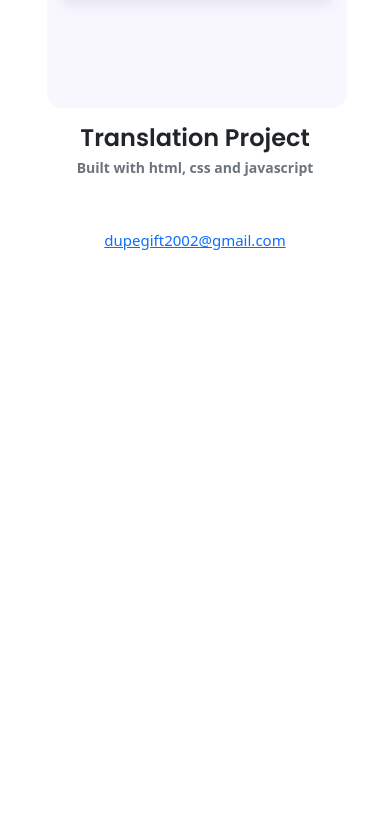
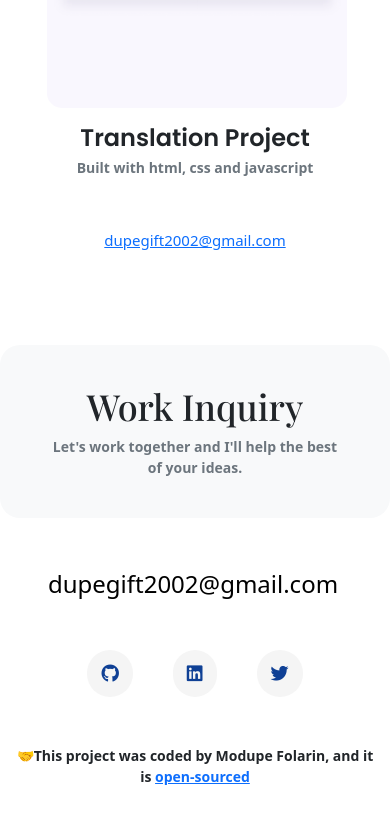
Before and after one commit to FmBrands/my-portfolio, a plain HTML site: page work.html in a window 390 px wide. Shown: the part 1956-2779 px from the top of the page. Before the commit the page ends 2368 px from the top, so only its background shows below. Drawn offline with nearby package versions, Linux system fonts and the light colour scheme.

Commit message:
Made all html files responsive and SEO friendly

```diff
--- a/src/style.css
+++ b/src/style.css
@@ -18,7 +18,7 @@ h6 {
 img {
   border-radius: 15px;
 }
-footer {
+.footer-border {
   border-radius: 20px;
 }
 
@@ -44,7 +44,9 @@ footer {
   font-size: 36px;
   margin: 0;
 }
-
+.source {
+  text-decoration: none;
+}
 .inquiry h4 {
   padding-left: 25px;
   padding-right: 25px;
--- a/work.html
+++ b/work.html
@@ -40,7 +40,7 @@
   <body>
     <nav class="navbar navbar-expand-lg fixed-top bg-primary">
       <div class="container-fluid">
-        <a class="navbar-brand ps-5 text-light" href="#"
+        <a class="navbar-brand ps-5 text-light" href="/"
           >Modupe Folarin
           <i
             class="fa-brands fa-twitter fa-beat fa-2xs"
@@ -144,6 +144,60 @@
       <footer>
         <a href="mailto:dupegift2002@gmail.com">dupegift2002@gmail.com</a>
       </footer>
+      <br />
+      <br />
+
+      <footer class="mt-5">
+        <div class="row bg bg-light mb-5 footer-border">
+          <div class="col-md-9 inquiry mt-3 p-4">
+            <h4>Work Inquiry</h4>
+            <p class="text-muted">
+              Let's work together and I'll help the best of your ideas.
+            </p>
+          </div>
+          <div class="col-md-3 brand d-none d-md-flex">
+            <a href="/contact.html" class="btn-branding">Contact me</a>
+          </div>
+        </div>
+        <div class="text-center mt-2 mb-5 me-1">
+          <a href="mailto:dupegift2002@gmail.com" class="email-link"
+            >dupegift2002@gmail.com</a
+          >
+        </div>
+
+        <div class="d-flex justify-content-center social-links mb-5">
+          <a
+            href="https://www.github.com/FmBrands"
+            target="_blank"
+            title="Github profile"
+            ><i class="fa-brands fa-github" style="color: #0f4095"></i
+          ></a>
+
+          <a
+            href="https://www.linkedin.com/in/folarinmodupe"
+            target="_blank"
+            title="LinkedIn profile"
+          >
+            <i class="fa-brands fa-linkedin" style="color: #0f4095"></i
+          ></a>
+
+          <a
+            href="https://www.twitter.com/FmBrands"
+            target="_blank"
+            title="Tweet Modupe"
+          >
+            <i class="fa-brands fa-twitter" style="color: #0f4095"></i>
+          </a>
+        </div>
+      </footer>
+      <div class="text-center mt-5 source">
+        <p>
+          🤝This project was coded by Modupe Folarin, and it is
+          <a href="https://github.com/FmBrands/my-portfolio" target="_blank">
+            open-sourced</a
+          >
+        </p>
+      </div>
     </div>
   </body>
 </html>
```
Also changed, not shown: about.html (+55 -1 lines), contact.html (+69 -4 lines), index.html (+26 -7 lines).
